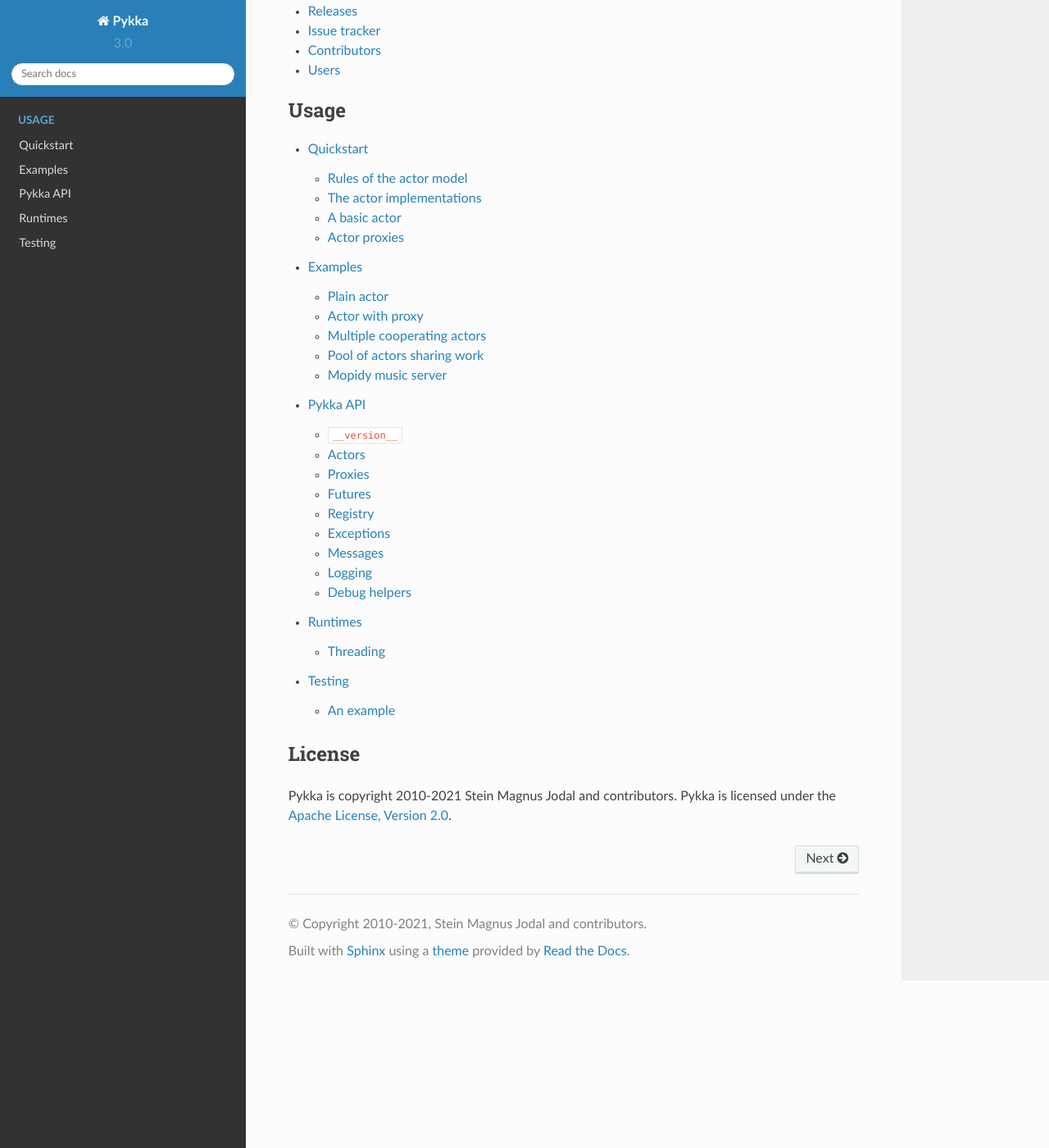
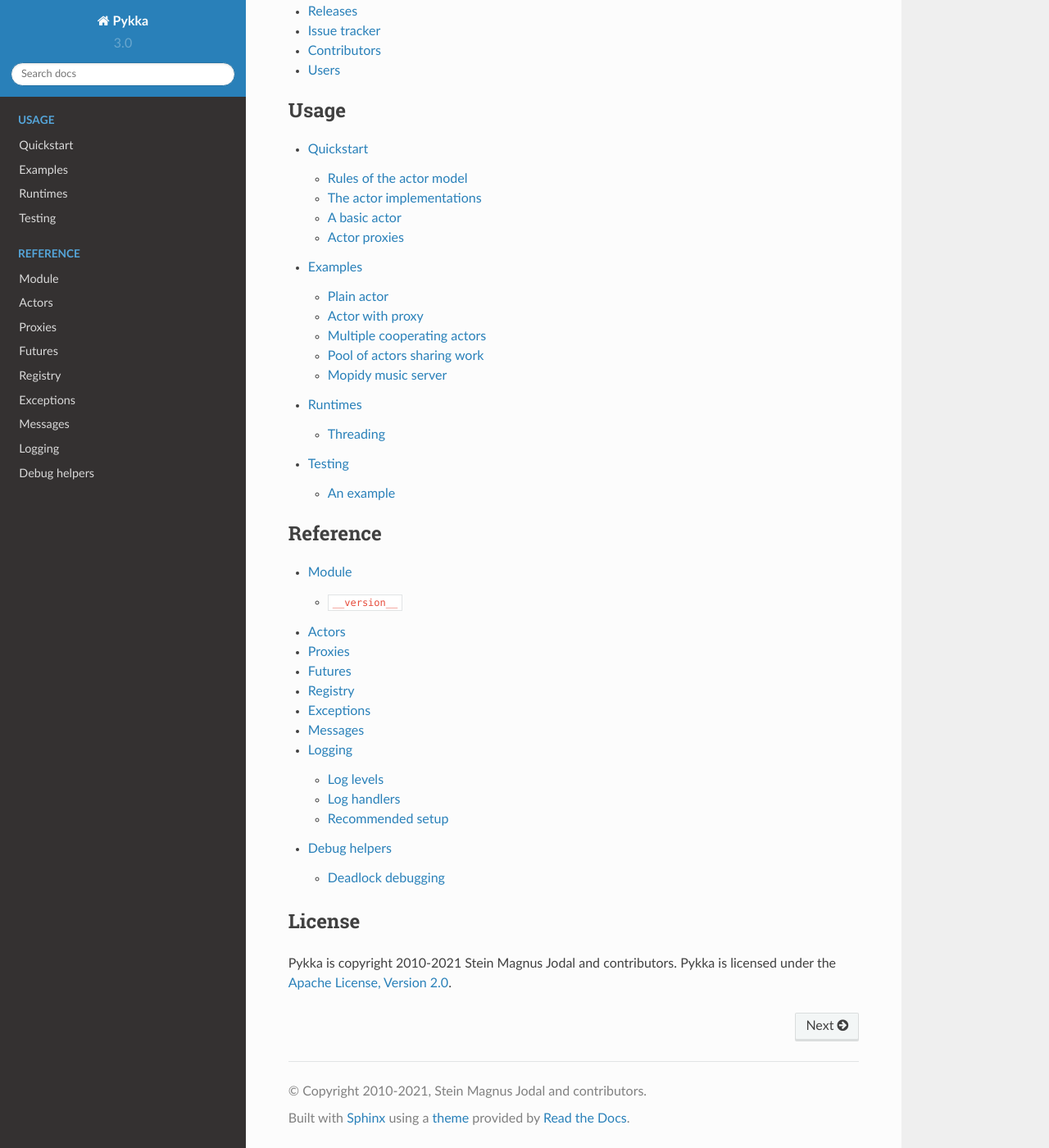
Before and after one commit to jodal/pykka, a Sphinx documentation site: the page built from docs/index.rst, in a window 1280 px wide and 1400 px high, scrolled down 889 px. Shown: the whole window at 82% size. Built offline with Sphinx 7.4.7 and the Read the Docs theme 2.0.0, drawn with Linux system fonts in a browser that asks for light colours.

Commit message:
docs: Move API reference to its own section

```diff
--- a/docs/index.rst
+++ b/docs/index.rst
@@ -52,9 +52,23 @@
 
     quickstart
     examples
-    api/index
     runtimes/index
     testing
+
+
+.. toctree::
+    :maxdepth: 2
+    :caption: Reference
+
+    api/module
+    api/actors
+    api/proxies
+    api/futures
+    api/registry
+    api/exceptions
+    api/messages
+    api/logging
+    api/debug
 
 
 License
```
Also changed, not shown: docs/api/index.rst (deleted, +0 -20 lines), docs/api/module.rst (added, +9 -0 lines).
